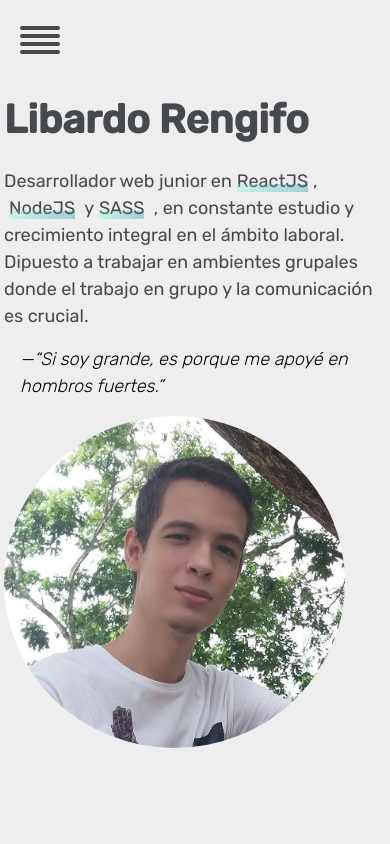
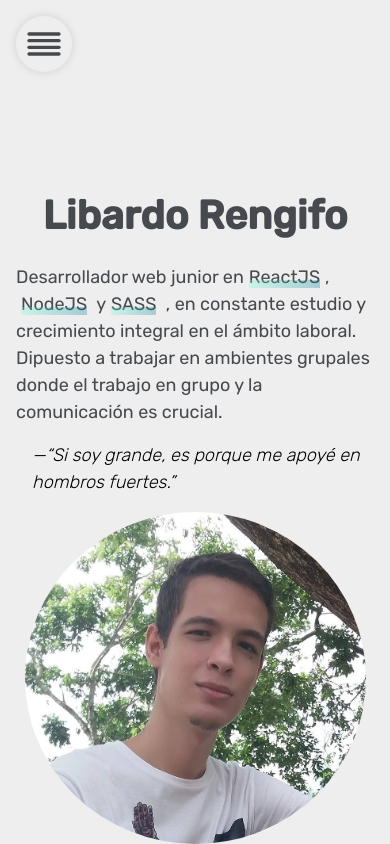
Before and after one commit to react-examples-projects/portafolio, a React (Create React App) app in the folder client/: page / in a window 390 px wide. Built offline with nearby package versions, Linux system fonts and the light colour scheme.

Commit message:
fix: Overflow scroll and skeleton loader in project list page

```diff
--- a/client/src/Components/Layout.js
+++ b/client/src/Components/Layout.js
@@ -19,10 +19,10 @@ function Layout({
           <Container
             role="main"
             className={cs(
-              "py-5 flex-column d-flex px-md-3 px-lg-5 px-1 vh-100",
+              "py-5 flex-column d-flex px-lg-5 px-3 vh-100",
               className
             )}
-            style={{ overflowY: "auto" }}
+            style={{ overflow: "hidden auto" }}
             fluid
           >
             {children}
--- a/client/src/Components/Loaders/ProjectsLoader.js
+++ b/client/src/Components/Loaders/ProjectsLoader.js
@@ -26,7 +26,7 @@ function ProjectLoader() {
 
 export default function ProjectsLoader() {
   return (
-    <div className="w-100 row">
+    <div className="row">
       {items.map((_, i) => (
         <Col md={6} lg={4} className="mb-3 px-2" key={i}>
           <ProjectLoader />
--- a/client/src/Components/Pages/App.js
+++ b/client/src/Components/Pages/App.js
@@ -7,10 +7,12 @@ import Title from "../Titlte";
 
 export default function Home() {
   return (
-    <Row className="align-items-center">
+    <Row className="align-items-center app">
       <Title title="Inicio" />
       <Col md={12} lg={6}>
-        <h1 className="mb-4 font-weight-bold">Libardo Rengifo</h1>
+        <h1 className="mb-4 font-weight-bold text-center text-md-left text-lg-left">
+          Libardo Rengifo
+        </h1>
         <p className="">
           Desarrollador web junior en
           <TextMagic text="ReactJS" />, <TextMagic text="NodeJS" /> y
@@ -24,7 +26,11 @@ export default function Home() {
         </blockquote>
       </Col>
       <Col md={12} lg={6}>
-        <Image src={placeholder} className="rounded-circle" fluid />
+        <Image
+          src={placeholder}
+          className="rounded-circle d-block mx-auto mx-md-0 mx-lg-0"
+          fluid
+        />
       </Col>
     </Row>
   );
--- a/client/src/Styles/Global.scss
+++ b/client/src/Styles/Global.scss
@@ -21,14 +21,12 @@ body {
   background: rgba(136, 136, 136, 0.575);
 }
 
-
 #root {
   max-height: 100vh;
   max-width: 1450px;
   margin: 0 auto;
   overflow: hidden;
 }
-
 
 .skeleton-loader-project > span {
   display: block;
@@ -91,6 +89,11 @@ blockquote {
   left: 1rem;
   top: 1rem;
   z-index: 500;
+  background: #eee;
+  box-shadow: 0 0 10px rgba(0, 0, 0, 0.13);
+  border-radius: 50%;
+  padding: 0.5rem;
+  font-size: 3.5rem;
 }
 
 .nav-close {
@@ -127,3 +130,9 @@ blockquote {
     left: -20rem;
   }
 }
+
+@media screen and (max-width: 550px) {
+  .app {
+    margin-top: 12rem;
+  }
+}
```
